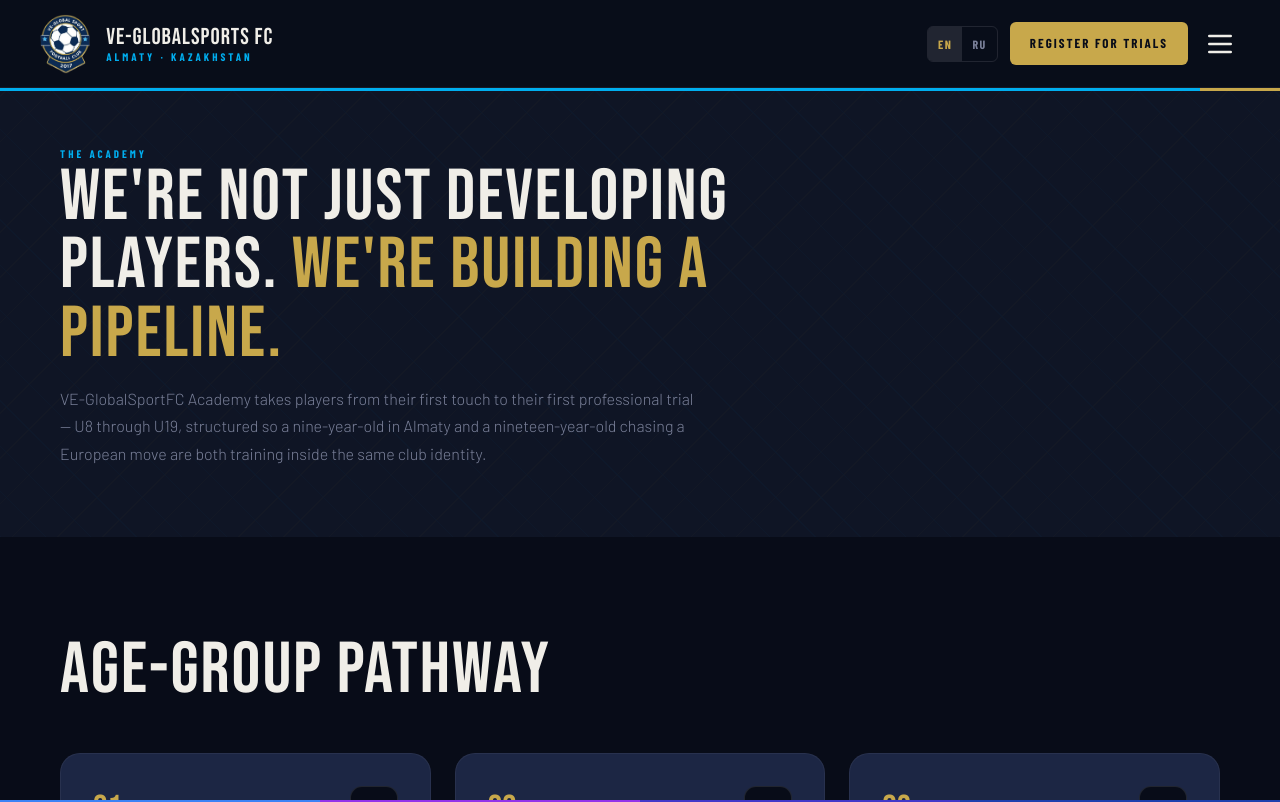
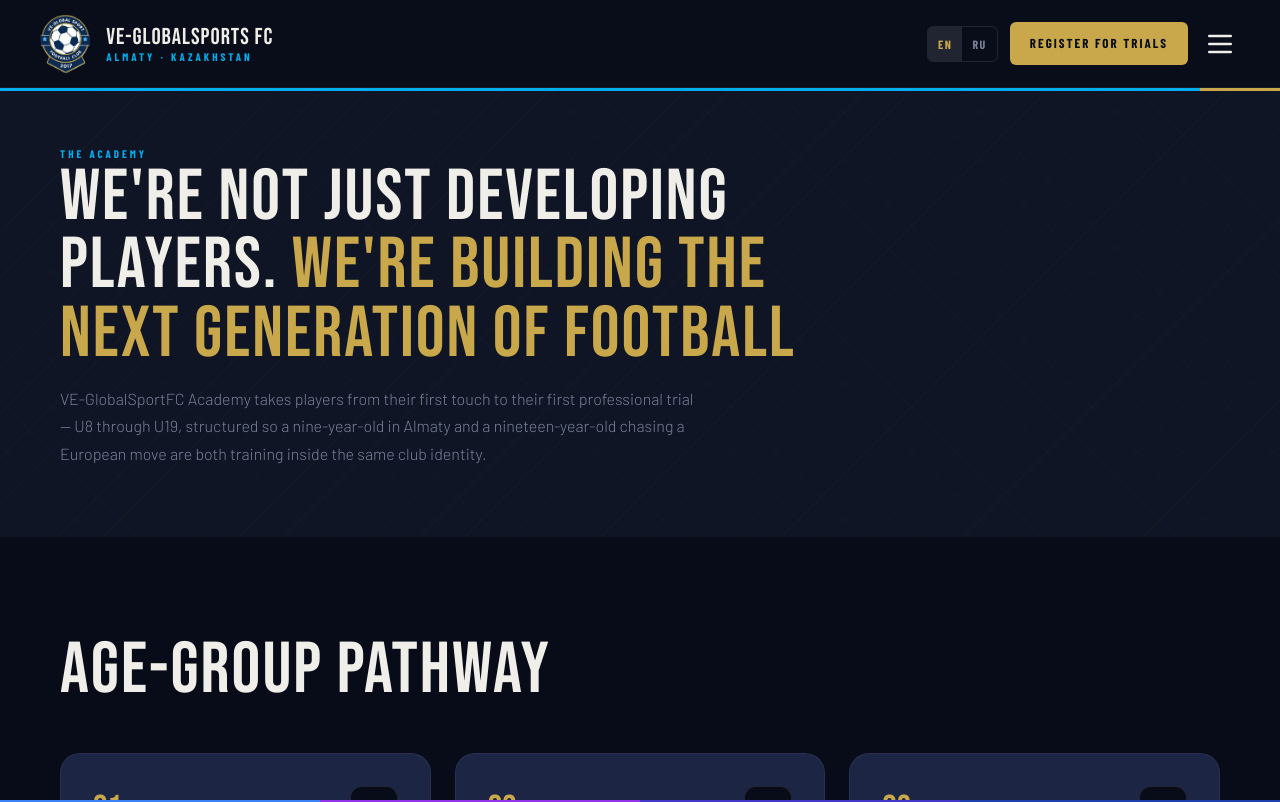
Before and after one commit to MiesieduoCodes/GlobalSports, a Next.js app: page /academy in a window 1280 px wide. Shown: the top 802 px of the page. Built offline with nearby package versions, Linux system fonts and the light colour scheme; a web font is replaced by a local one.

Commit message:
Update page.js

```diff
--- a/src/app/academy/page.js
+++ b/src/app/academy/page.js
@@ -10,7 +10,7 @@ const translations = {
   en: {
     heroEyebrow: "The Academy",
     heroTitle: "We're not just developing players. ",
-    heroTitleAccent: "We're building a pipeline.",
+    heroTitleAccent: "We're building the next generation of football",
     heroSub: "VE-GlobalSportFC Academy takes players from their first touch to their first professional trial — U8 through U19, structured so a nine-year-old in Almaty and a nineteen-year-old chasing a European move are both training inside the same club identity.",
     groupsTitle: "Age-Group Pathway",
     groups: [
@@ -43,7 +43,7 @@ const translations = {
   ru: {
     heroEyebrow: "Академия",
     heroTitle: "Мы не просто развиваем игроков. ",
-    heroTitleAccent: "Мы строим конвейер.",
+    heroTitleAccent: ". Мы готовим следующее поколение футбола.",
     heroSub: "Академия VE-GlobalSportFC ведёт игроков от первого касания мяча до первого профессионального просмотра — от U8 до U19.",
     groupsTitle: "Возрастной путь",
     groups: [
```
